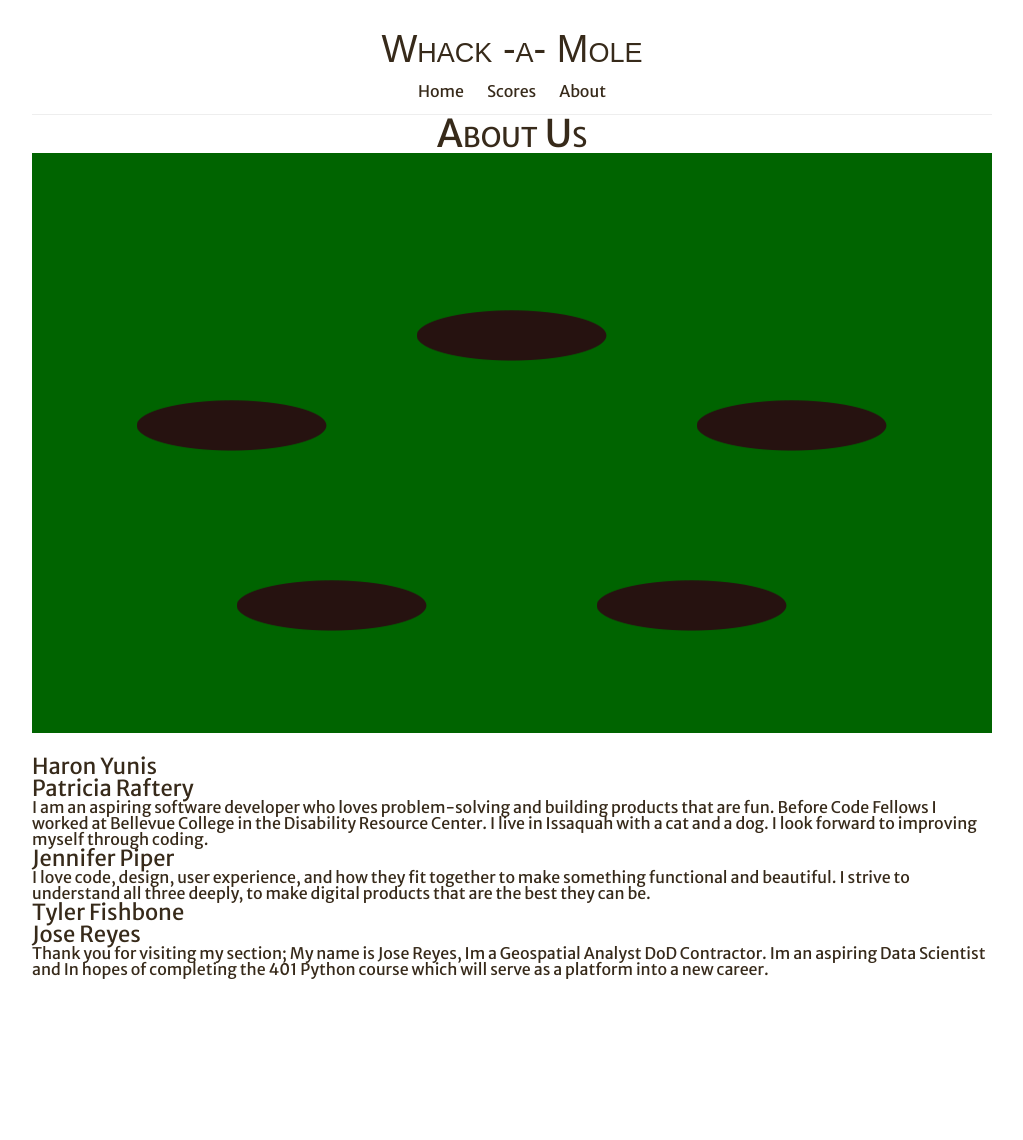
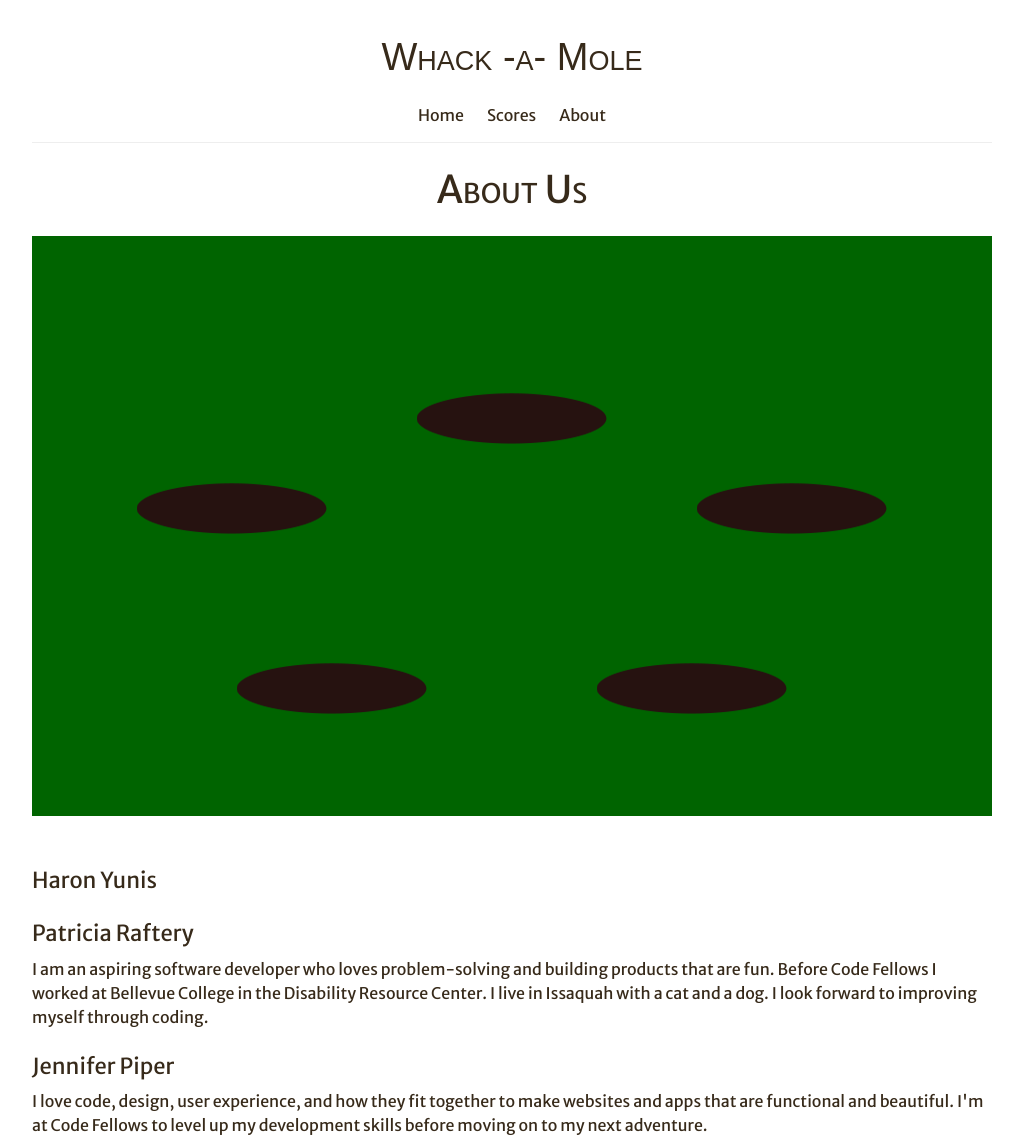
Before and after one commit to Green-Tea2000/whack-a-mole, a plain HTML site: page about.html in a window 1280 px wide. Shown: the top 1140 px of the page, without its empty margins (128-1151 px from the left). Before the commit the page ends 979 px from the top, so only its background shows below. Drawn offline with Linux system fonts and the light colour scheme; a web font is replaced by a local one.

Commit message:
adjust text spacing, clean up CSS organization, update my About paragraph

```diff
--- a/about.html
+++ b/about.html
@@ -28,11 +28,11 @@
     <h3>Patricia Raftery</h3>
     <p>I am an aspiring software developer who loves problem-solving and building products that are fun. Before Code Fellows I worked at Bellevue College in the Disability Resource Center. I live in Issaquah with a cat and a dog. I look forward to improving myself through coding.</p>
     <h3>Jennifer Piper</h3>
-    <p>I love code, design, user experience, and how they fit together to make something functional and beautiful. I strive to understand all three deeply, to make digital products that are the best they can be.</p>
+    <p>I love code, design, user experience, and how they fit together to make websites and apps that are functional and beautiful. I'm at Code Fellows to level up my development skills before moving on to my next adventure.</p>
     <h3>Tyler Fishbone</h3>
     <p></p>
     <h3>Jose Reyes</h3>
-    <p> Thank you for visiting my section; My name is Jose Reyes, Im a Geospatial Analyst DoD Contractor. Im an aspiring Data Scientist and In hopes of completing the 401 Python course which will serve as a platform into a new career. </p>
+    <p> Thank you for visiting my section; My name is Jose Reyes, I'm a Geospatial Analyst DoD Contractor. I'm an aspiring Data Scientist and in hopes of completing the 401 Python course which will serve as a platform into a new career. </p>
   </main>
   <footer>
   </footer>
--- a/css/style.css
+++ b/css/style.css
@@ -19,13 +19,39 @@ body {
   margin-top: 30px;
   font-family: 'Merriweather Sans', sans-serif;
   color: #372a1a;
+  line-height: 1.45;
 }
 header, main, footer {
   width: 960px;
   margin: 0 auto;
 }
-
-
+h1 {
+  font-size: 38px;
+  text-align: center;
+  font-variant: small-caps;
+}
+h1{
+  margin-top: 0.5em;
+  margin-bottom: 0.5em;
+}
+h2 {
+  margin-top: 1em;
+  margin-bottom: 1em;
+  font-size: 20px;
+  text-align: center;
+}
+h3 {
+  margin-top: 1em;
+  margin-bottom: 0.3em;
+    font-size: 22px;
+}
+p {
+  line-height: 1.5;
+  margin-bottom: 0.7em;
+}
+form {
+  margin-bottom: 25px;
+}
 section{
   border: 1px solid black;
   margin:25px
@@ -56,11 +82,6 @@ header {
   border-bottom: 1px solid #eee;
   padding-bottom: 15px;
 }
-h1 {
-  font-size: 38px;
-  text-align: center;
-  font-variant: small-caps;
-}
 header h1 {
   font-family: frijole, sans-serif;
   color: #372a1a;
@@ -81,16 +102,7 @@ nav a:hover, nav a:focus {
   color:brown;
 }
 
-
-h2 {
-  font-size: 20px;
-  text-align: center;
-  margin-bottom: 15px;
-}
 #instructions {
   margin-left: 200px;
   margin-bottom: 15px;
 }
-h3 {
-  font-size: 22px;
-}
```
